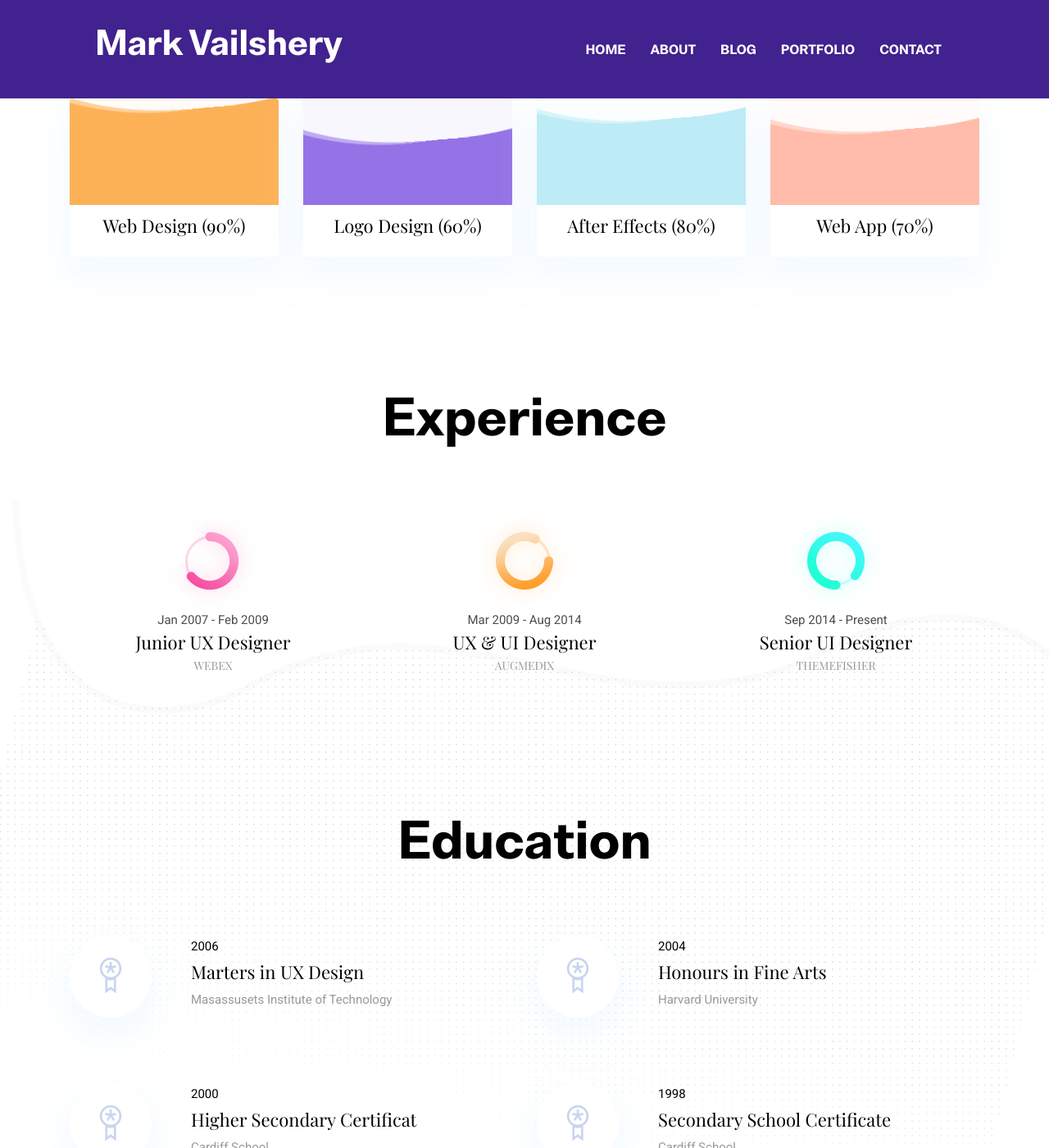
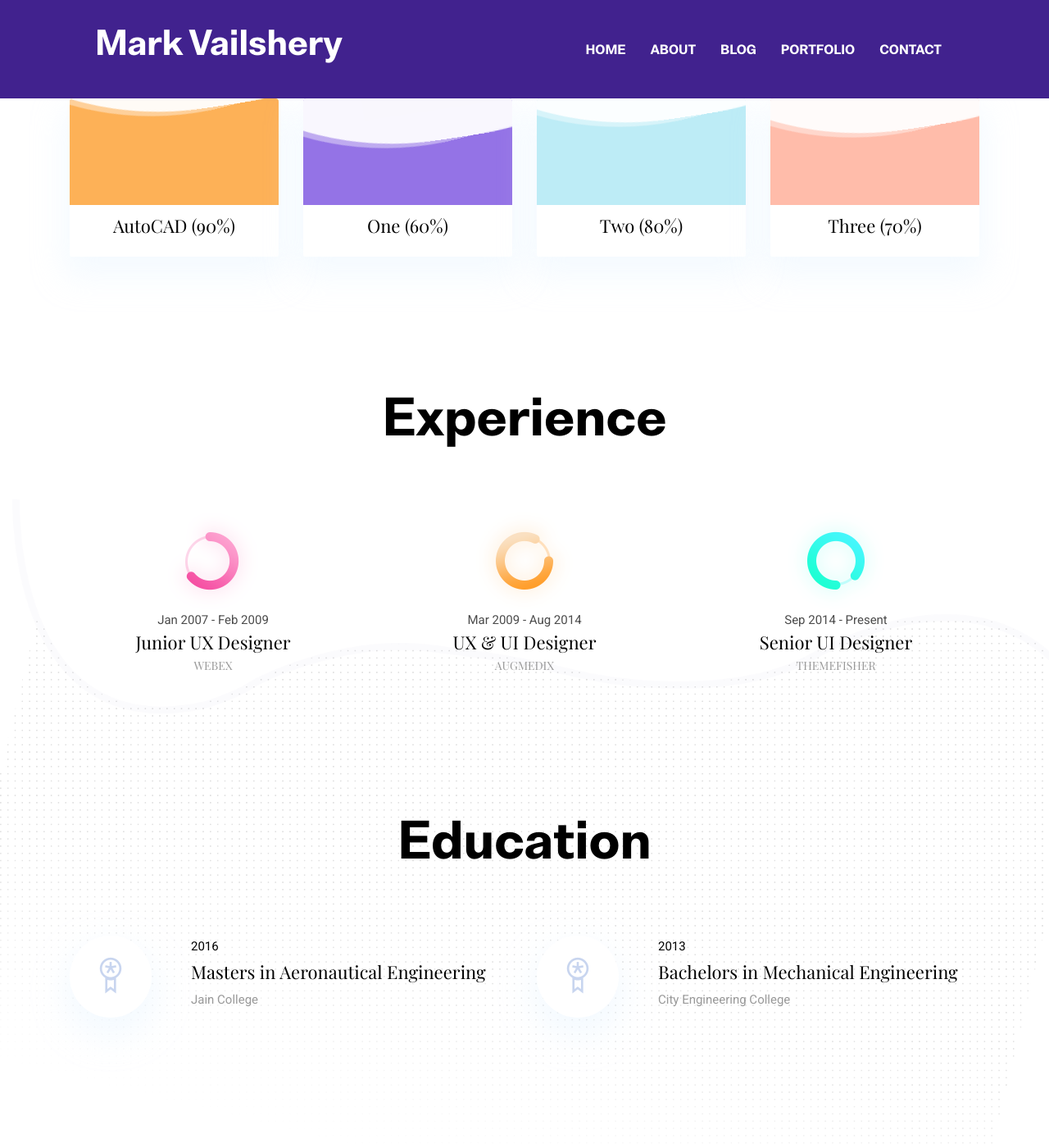
Before and after one commit to markvailshery/markvailshery.github.io, a Jekyll site: the page built from index.html, in a window 1280 px wide and 1400 px high, scrolled down 1459 px. Shown: the whole window at 82% size. Built offline with Jekyll 4.4.1, drawn with Linux system fonts in a browser that asks for light colours.

Commit message:
Update settings.yml

```diff
--- a/_data/settings.yml
+++ b/_data/settings.yml
@@ -94,10 +94,10 @@ blurb-btn-name: know more
 
 skills-title: Skills
 skills:
-- {name: Web Design, color: '#fdb157', value: '90%'}
-- {name: Logo Design, color: '#9473e6', value: '60%'}
-- {name: After Effects, color: '#bdecf6', value: '80%'}
-- {name: Web App, color: '#ffbcaa', value: '70%'}
+- {name: AutoCAD, color: '#fdb157', value: '90%'}
+- {name: One, color: '#9473e6', value: '60%'}
+- {name: Two, color: '#bdecf6', value: '80%'}
+- {name: Three, color: '#ffbcaa', value: '70%'}
 
 
 #-------------------------------
@@ -115,11 +115,8 @@ experience:
 
 education-title: Education
 education:
-- {name: Marters in UX Design, date: '2006', organization: 'Masassusets Institute of Technology'}
-- {name: Honours in Fine Arts, date: '2004', organization: 'Harvard University'}
-- {name: Higher Secondary Certificat, date: '2000', organization: 'Cardiff School'}
-- {name: Secondary School Certificate, date: '1998', organization: 'Cardiff School'}
-
+- {name: Masters in Aeronautical Engineering, date: '2016', organization: 'Jain College'}
+- {name: Bachelors in Mechanical Engineering, date: '2013', organization: 'City Engineering College'}
 
 #-------------------------------
 # Services Section
```
